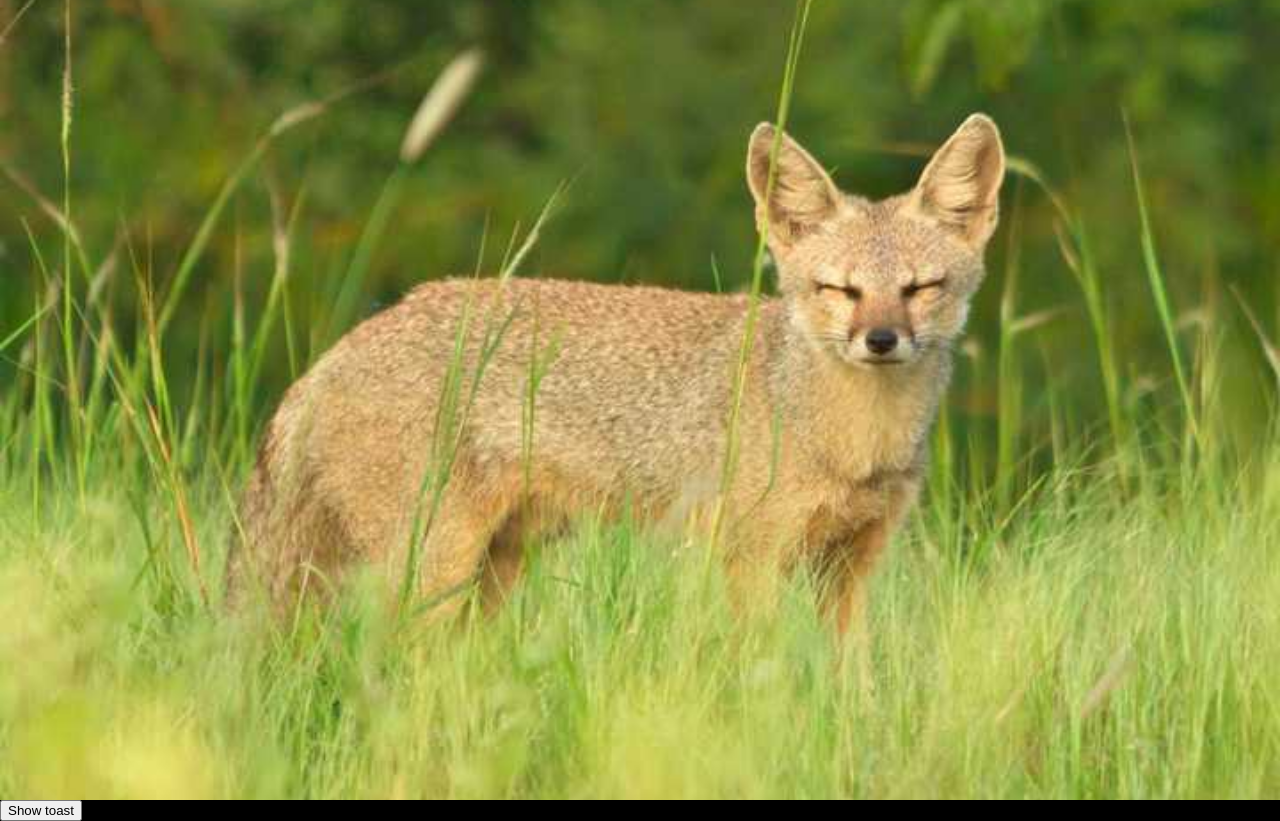
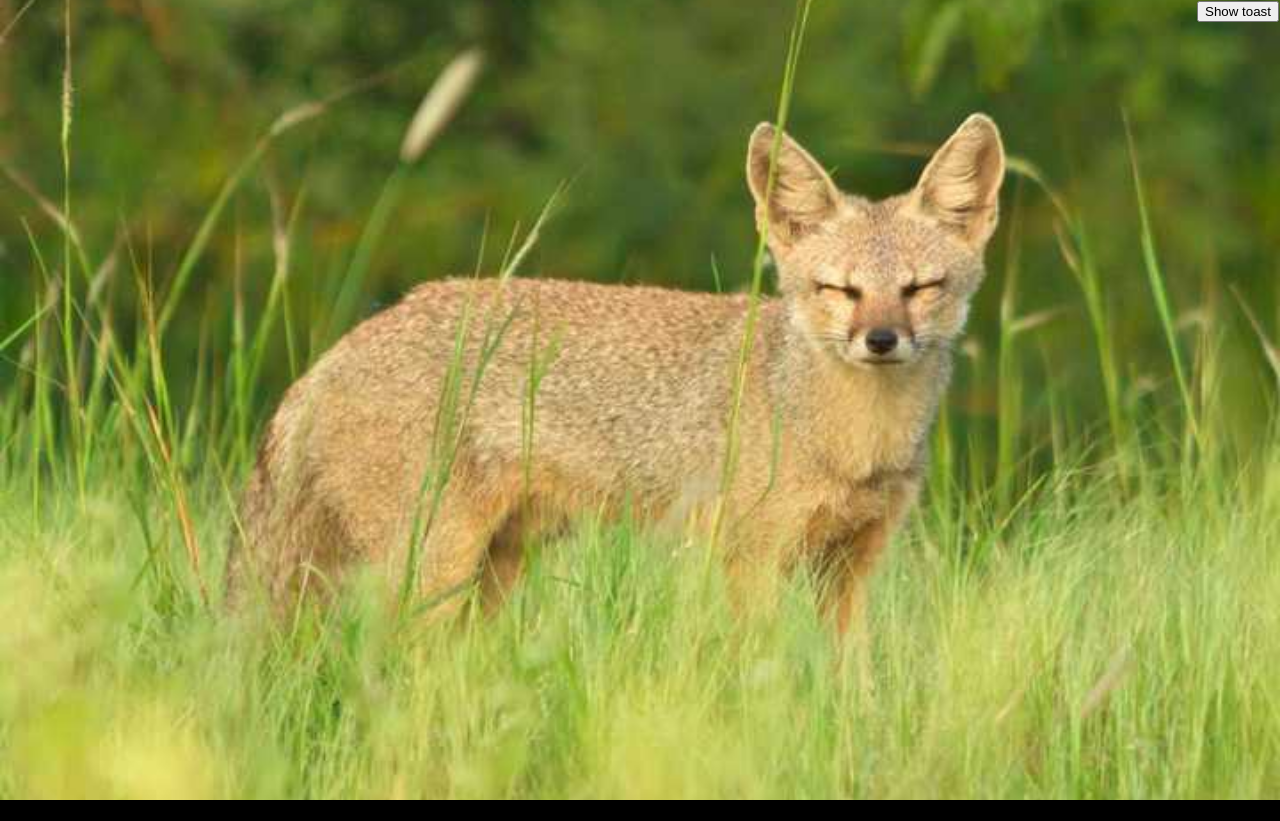
Before and after one commit to Thomas-Boutin/pwa-twa-sample, a plain HTML site: page index.html in a window 1280 px wide. After the commit the page ends 800 px from the top, so only its background shows below. Drawn offline with Linux system fonts and the light colour scheme.

Commit message:
[FEATURE] Show toast css

```diff
--- a/style.css
+++ b/style.css
@@ -19,6 +19,12 @@ img {
   left: 1px;
 }
 
+.show-toast {
+  position: absolute;
+  top: 1px;
+  right: 1px;
+}
+
 @media (orientation: landscape) {
   img {
     height: 100%;
```
